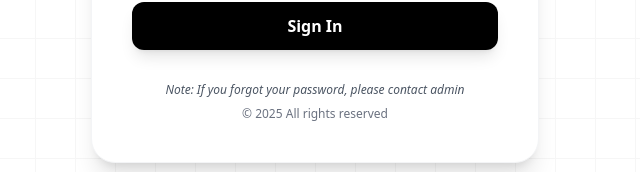
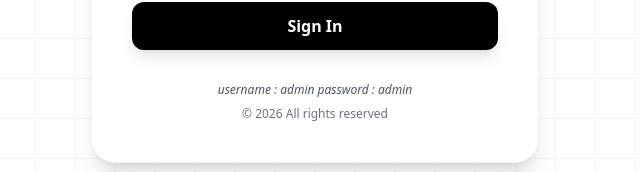
Before and after one commit to manoj0727/Inventory-management, a React (Vite) app in the folder client/: page /login in a window 1280 px wide. Shown: the part 562-734 px from the top of the page, without its empty margins (325-965 px from the left). Built offline with nearby package versions, Linux system fonts and the light colour scheme; no server answers.

Commit message:
Update footer notes and copyright year

```diff
--- a/client/src/pages/Login.tsx
+++ b/client/src/pages/Login.tsx
@@ -152,10 +152,11 @@ export default function Login() {
         {/* Footer */}
         <div className="mt-8 text-center space-y-2">
           <p className="text-xs text-gray-600 italic">
-            Note: If you forgot your password, please contact admin
+           username : admin
+           password : admin
           </p>
           <p className="text-xs text-gray-500">
-            © 2025 All rights reserved
+            © 2026 All rights reserved
           </p>
         </div>
       </div>
```
